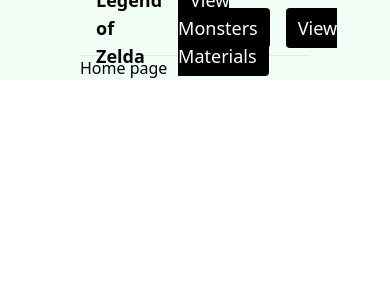
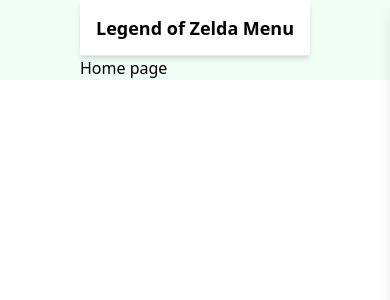
Before and after one commit to jakedusing/BOTW-Compendium, a React (Vite) app: page / in a window 390 px wide. Shown: the top 300 px of the page. Built offline with nearby package versions, Linux system fonts and the light colour scheme.

Commit message:
add styling for mobile

```diff
--- a/src/components/Header.tsx
+++ b/src/components/Header.tsx
@@ -2,19 +2,59 @@
 // import SearchInput from "./SearchInput";
 import CategoryShowButton from "./CategoryShowButton";
 import MaterialShowButton from "./MaterialShowButton";
+import { useState } from "react";
 
 export default function Header() {
+  const [isMenuOpen, setIsMenuOpen] = useState(false);
+
+  const toggleMenu = () => setIsMenuOpen(!isMenuOpen);
+
   return (
-    <div className="flex items-center justify-between px-4 border-b h-14">
+    <header className="flex items-center justify-between px-4 py-2 border-b h-14 bg-white shadow-md">
+      {/* Logo/Title Section */}
       <div className="flex items-center space-x-2 text-sm font-medium">
         <Link className="text-lg font-bold" to="/">
           Legend of Zelda
         </Link>
       </div>
-      <div className="max-w-xl ml-4">
+
+      {/* Navigation Buttons Section (Desktop) */}
+      <div className="hidden md:flex md:items-center md:space-x-4">
         <CategoryShowButton name={"monsters"} />
         <MaterialShowButton name={"materials"} />
       </div>
-    </div>
+
+      {/* Mobile Menu Button */}
+      <button
+        type="button"
+        className="md:hidden text-lg font-bold"
+        aria-label="Toggle menu"
+        onClick={toggleMenu}
+      >
+        {isMenuOpen ? "Close" : "Menu"}
+      </button>
+
+      {/* Mobile Menu */}
+      <div
+        className={`fixed inset-0 z-50 bg-white shadow-lg md:hidden transition-transform transform ${
+          isMenuOpen ? "translate-x-0" : "translate-x-full"
+        }`}
+      >
+        {/* Close Button inside the menu */}
+        <button
+          type="button"
+          className="absolute top-4 right-4 text-lg font-bold"
+          aria-label="Close menu"
+          onClick={toggleMenu}
+        >
+          &times; {/* Times character for close icon */}
+        </button>
+
+        <div className="flex flex-col items-center py-4 space-y-4">
+          <CategoryShowButton name={"monsters"} />
+          <MaterialShowButton name={"materials"} />
+        </div>
+      </div>
+    </header>
   );
 }
```
